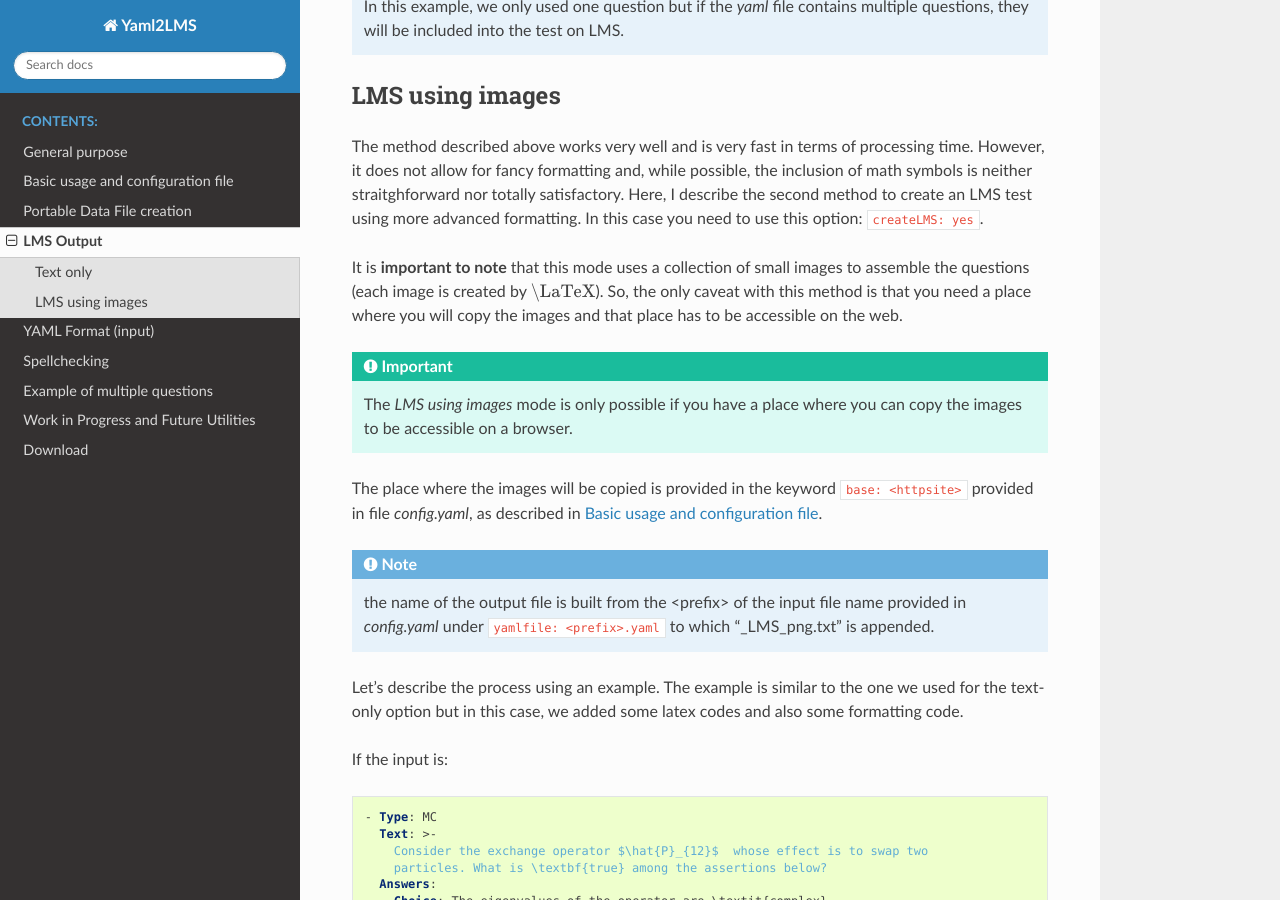
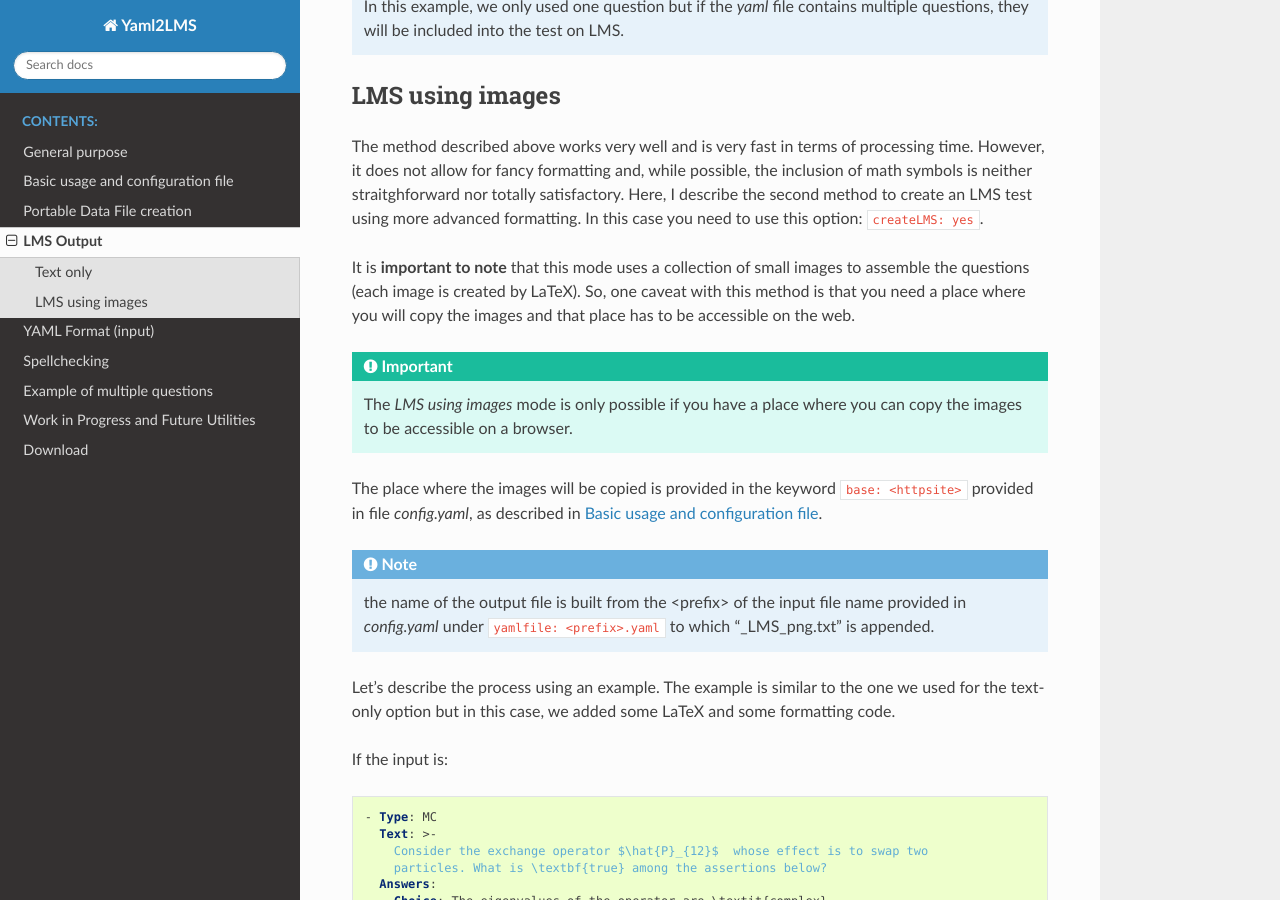
Before and after one commit to meuniv/yamldoc, a Sphinx documentation site: the page built from docs/lms.rst, in a window 1280 px wide and 900 px high, scrolled down 1651 px. Built offline with Sphinx 7.4.7 and the Read the Docs theme 2.0.0, drawn with Linux system fonts in a browser that asks for light colours.

Commit message:
Update lms.rst

```diff
--- a/docs/lms.rst
+++ b/docs/lms.rst
@@ -63,17 +63,13 @@ You can upload the file :code:`<prefix>_lms_text.txt` on LMS when creating a new
 .. Note:: In this example, we only used one question but if the *yaml* file contains multiple questions, they will be included into the test on LMS.
 
 
-
-
-
-
 LMS using images
 ----------------
 The method described above works very well and is very fast in terms of processing time.
 However, it does not allow for fancy formatting and, while possible, the inclusion of math symbols is neither straitghforward nor totally satisfactory.
 Here, I describe the second method to create an LMS test using more advanced formatting. In this case you need to use this option: :code:`createLMS: yes`.
 
-It is **important to note** that this mode uses a collection of small images to assemble the questions (each image is created by :math:`\textrm{\LaTeX}`). So, the only caveat with this method is that you need a place where you will copy the images and that place has to be accessible on the web.
+It is **important to note** that this mode uses a collection of small images to assemble the questions (each image is created by LaTeX). So, one caveat with this method is that you need a place where you will copy the images and that place has to be accessible on the web.
 
 .. Important:: The *LMS using images* mode is only possible if you have a place where you can copy the images to be accessible on a browser.
 
@@ -81,7 +77,7 @@ The place where the images will be copied is provided in the keyword :code:`base
 
 .. note:: the name of the output file is built from the <prefix> of the input file name provided in *config.yaml* under :code:`yamlfile: <prefix>.yaml` to which "_LMS_png.txt" is appended.
 
-Let's describe the process using an example. The example is similar to the one we used for the text-only option but in this case, we added some latex codes and also some formatting code.
+Let's describe the process using an example. The example is similar to the one we used for the text-only option but in this case, we added some LaTeX and some formatting code.
 
 If the input is:
 
```
